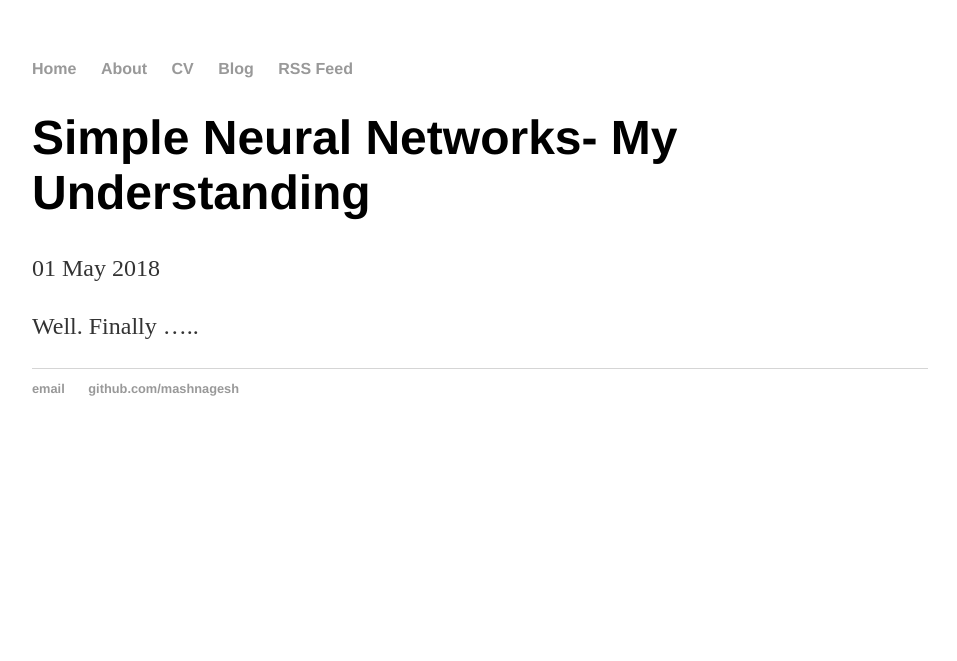
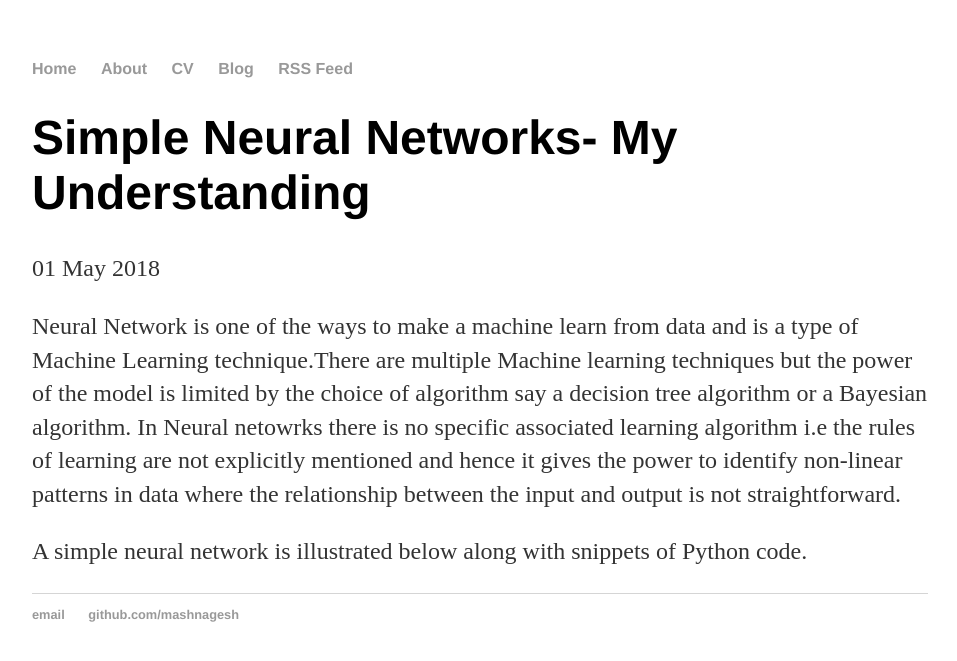
Before and after one commit to MashNagesh/mashnagesh.github.io, a Jekyll site: the page built from _posts/2018-05-01-Simple-Neural-Network.md, in a window 1280 px wide. Shown: the top 661 px of the page, without its empty margins (160-1117 px from the left). Built offline with Jekyll 4.4.1, drawn with Linux system fonts in a browser that asks for light colours.

Commit message:
Update 2018-05-01-Simple-Neural-Network.md
Edited Partial

```diff
--- a/_posts/2018-05-01-Simple-Neural-Network.md
+++ b/_posts/2018-05-01-Simple-Neural-Network.md
@@ -4,4 +4,6 @@ title: "Simple Neural Networks- My Understanding"
 date: 2018-05-01
 ---
 
-Well. Finally .....
+  Neural Network is one of the ways to make a machine learn from data and is a type of Machine Learning technique.There are multiple Machine learning techniques but the power of the model is limited by the choice of algorithm say a decision tree algorithm or a Bayesian algorithm. In Neural netowrks there is no specific associated learning algorithm i.e the rules of learning are not explicitly mentioned and hence it gives the power to identify non-linear patterns in data where the relationship between the input and output is not straightforward.
+
+  A simple neural network is illustrated below along with snippets of Python code.
```
